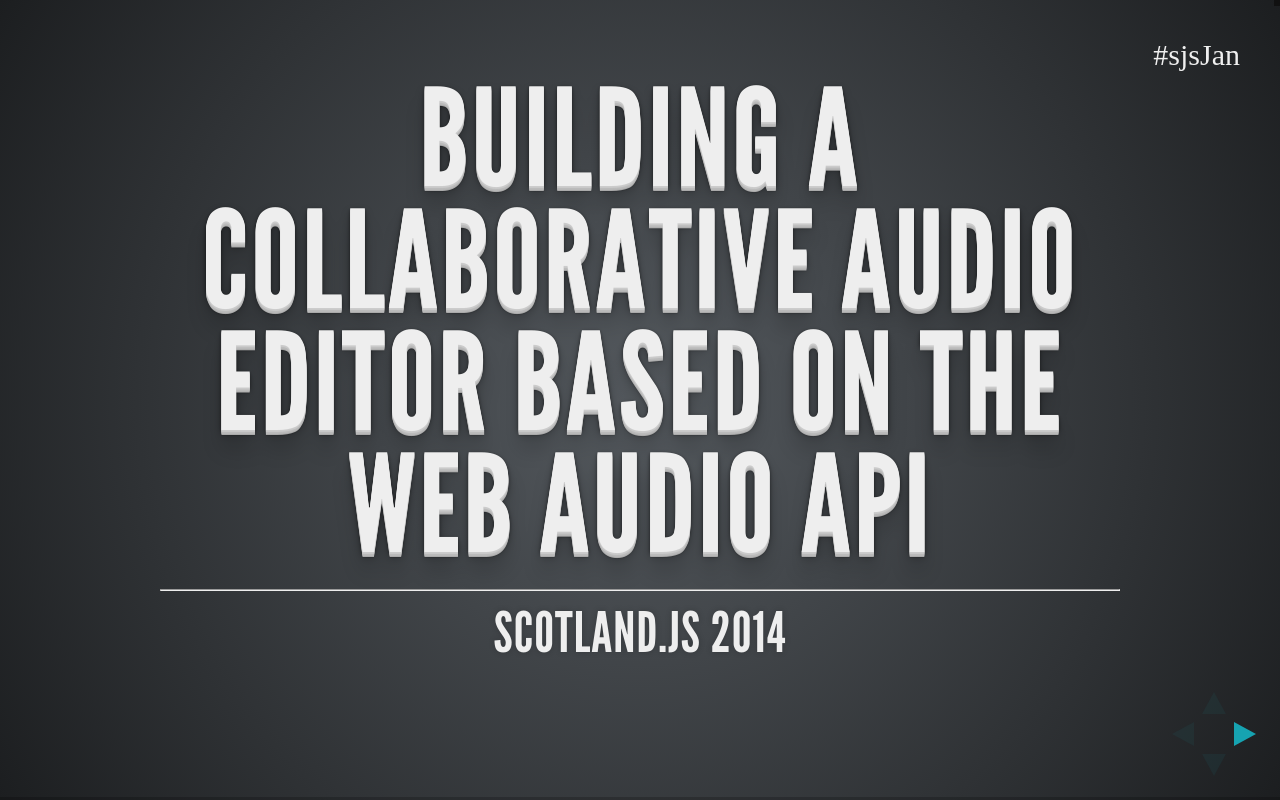
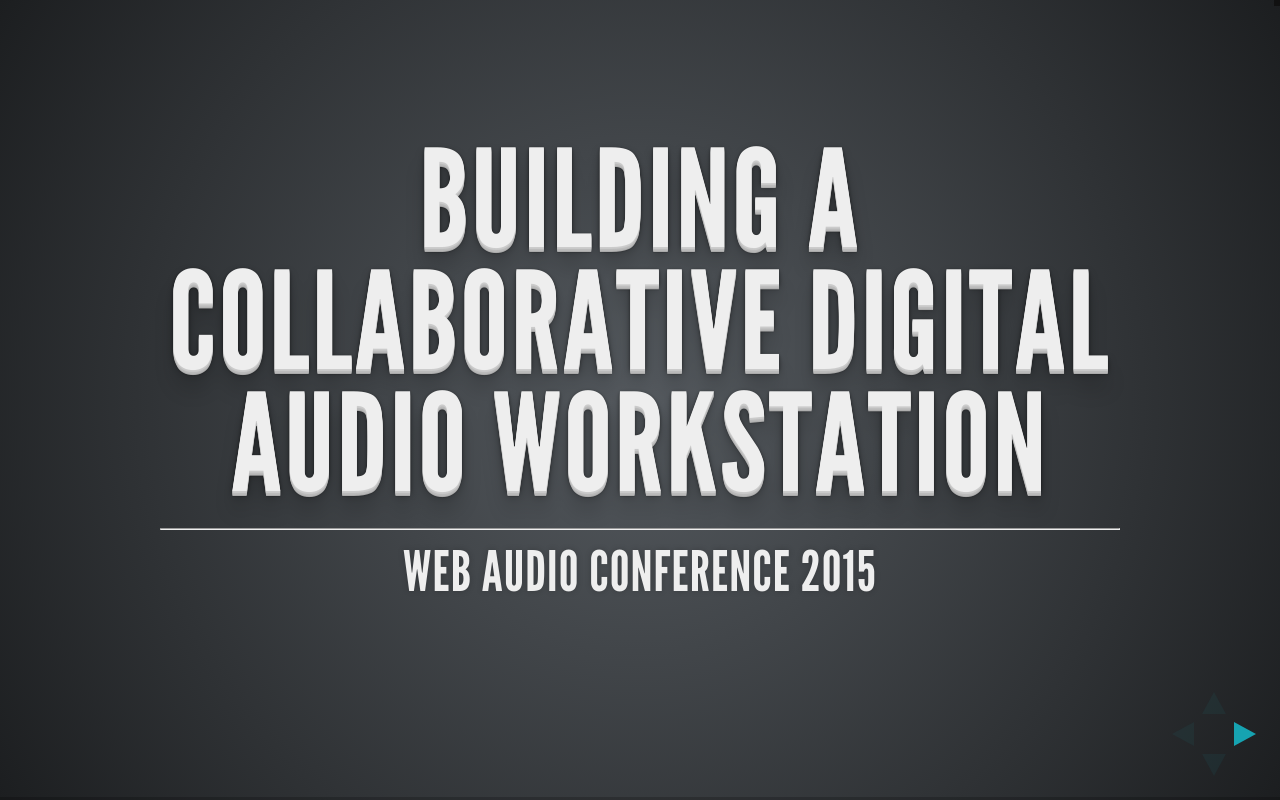
Before and after one commit to janmonschke/Building-a-Collaborative-DAW---WAC-2015, a website: page index.html in a window 1280 px wide. Drawn offline with Linux system fonts and the light colour scheme.

Commit message:
change links and get rid of scotlandjs fragments

```diff
--- a/css/custom.css
+++ b/css/custom.css
@@ -26,11 +26,3 @@ input{
 pre code {
   font-size: 25px !important;
 }
-
-#sjshashtag{
-  position: fixed;
-  top: 40px;
-  right: 40px;
-  font-size: 30px;
-  color: #efefef;
-}
--- a/index.html
+++ b/index.html
@@ -4,7 +4,7 @@
 	<head>
 		<meta charset="utf-8">
 
-		<title>Building a collaborative audio editor based on the Web Audio API</title>
+		<title>Building a Collaborative Digital Audio Workstation Based on the Web Audio API</title>
 
 		<meta name="description" content="Building a collaborative audio editor based on the Web Audio API - a presentation held at scotland.js 2014">
 		<meta name="author" content="Jan Monschke">
@@ -33,7 +33,6 @@
 
 	<body>
 
-		<div id="sjshashtag">#sjsJan</div>
 		<div id="source-info"></div>
 
 		<div class="reveal">
@@ -41,17 +40,17 @@
 			<!-- Any section element inside of this container is displayed as a slide -->
 			<div class="slides">
 				<section>
-					<h1>Building a collaborative audio editor based on the Web Audio API</h1>
+					<h1>Building a Collaborative Digital Audio Workstation</h1>
 					<hr />
-					<h3>Scotland.js 2014</h3>
+					<h3>Web Audio Conference 2015</h3>
 
 				</section>
 
 				<section>
-					<h2>Me: Jan Monschke</h2>
+					<h2>Jan Monschke</h2>
 
 					<p><a href="https://twitter.com/thedeftone">@thedeftone</a>, <a href="http://janmonschke.com">janmonschke.com</a></p>
-					<p>Frontend Developer from Berlin</p>
+					<p>Frontend Engineer @ <a href="https://soundcloud.com">SoundCloud</a> from Berlin</p>
 					<div class="fragment">
 						<p>Not really a musical background but</p>
 						<p>passionate about music</p>
```
Also changed, not shown: README.md.
